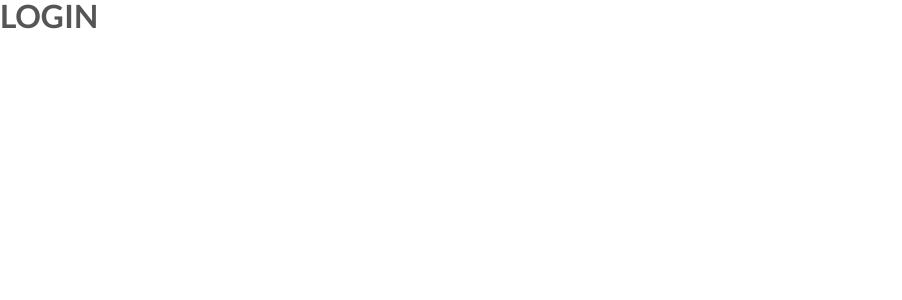
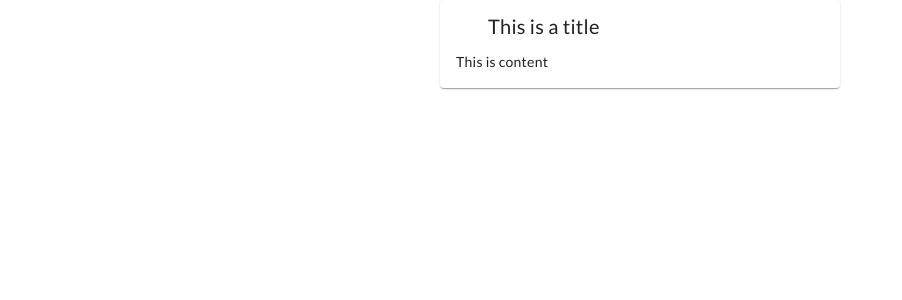
Before and after one commit to vicvalerian/mepokoaso_car_wash_frontend_v2, a Vue app: page /login in a window 1280 px wide. Shown: the top 300 px of the page, without its empty margins (0-902 px from the left). Built offline with nearby package versions, Linux system fonts and the light colour scheme.

Commit message:
login page + setting favicon

```diff
--- a/src/pages/LoginPage.vue
+++ b/src/pages/LoginPage.vue
@@ -1,3 +1,9 @@
 <template>
-    <h1>LOGIN</h1>
+	<div class="section-login">
+		<v-card class="mx-auto" width="400" prepend-icon="mdi-home">
+			<template v-slot:title> This is a title </template>
+
+			<v-card-text> This is content </v-card-text>
+		</v-card>
+	</div>
 </template>
```
Also changed, not shown: src/assets/logocarwash.png (added).
